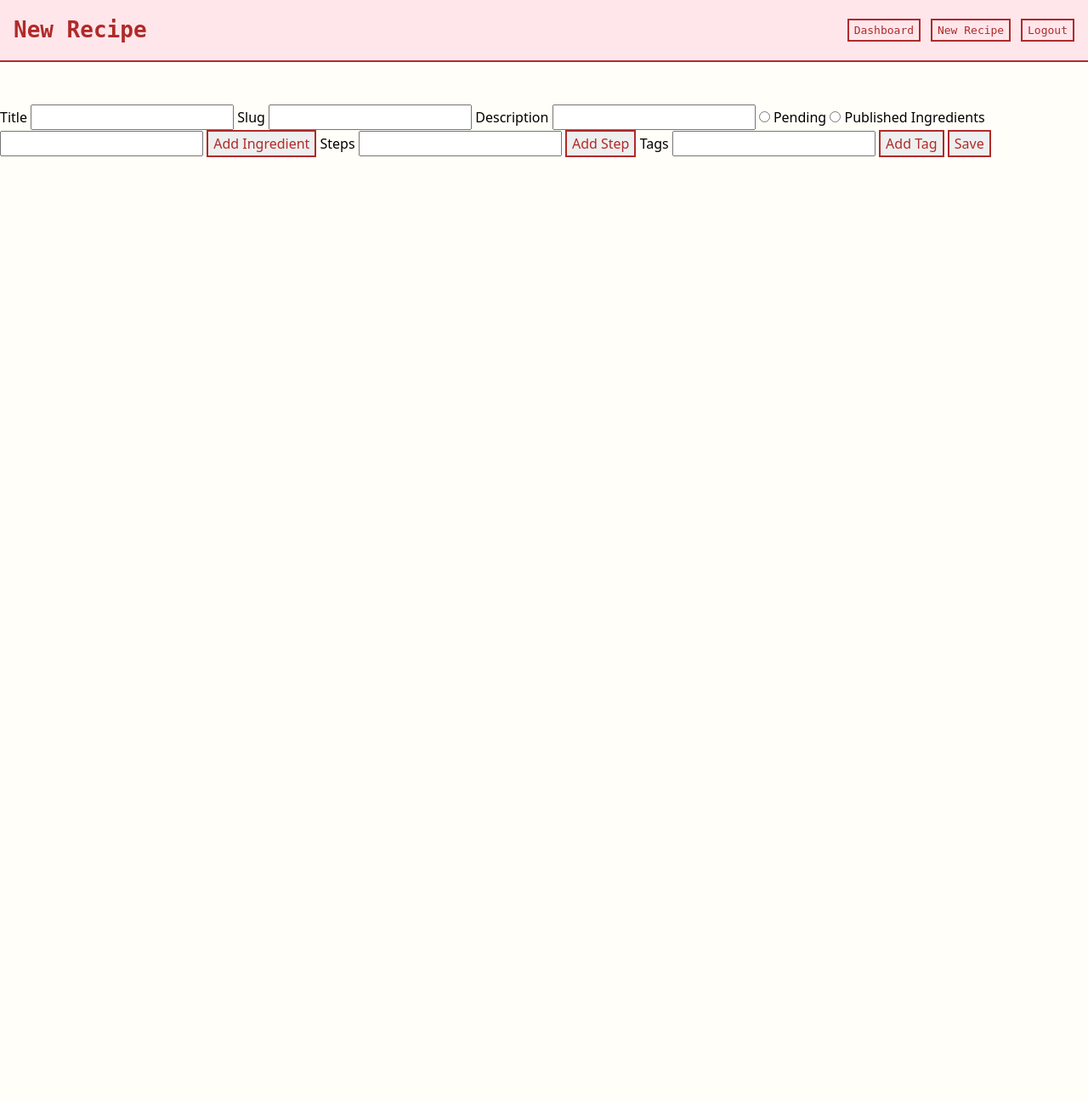
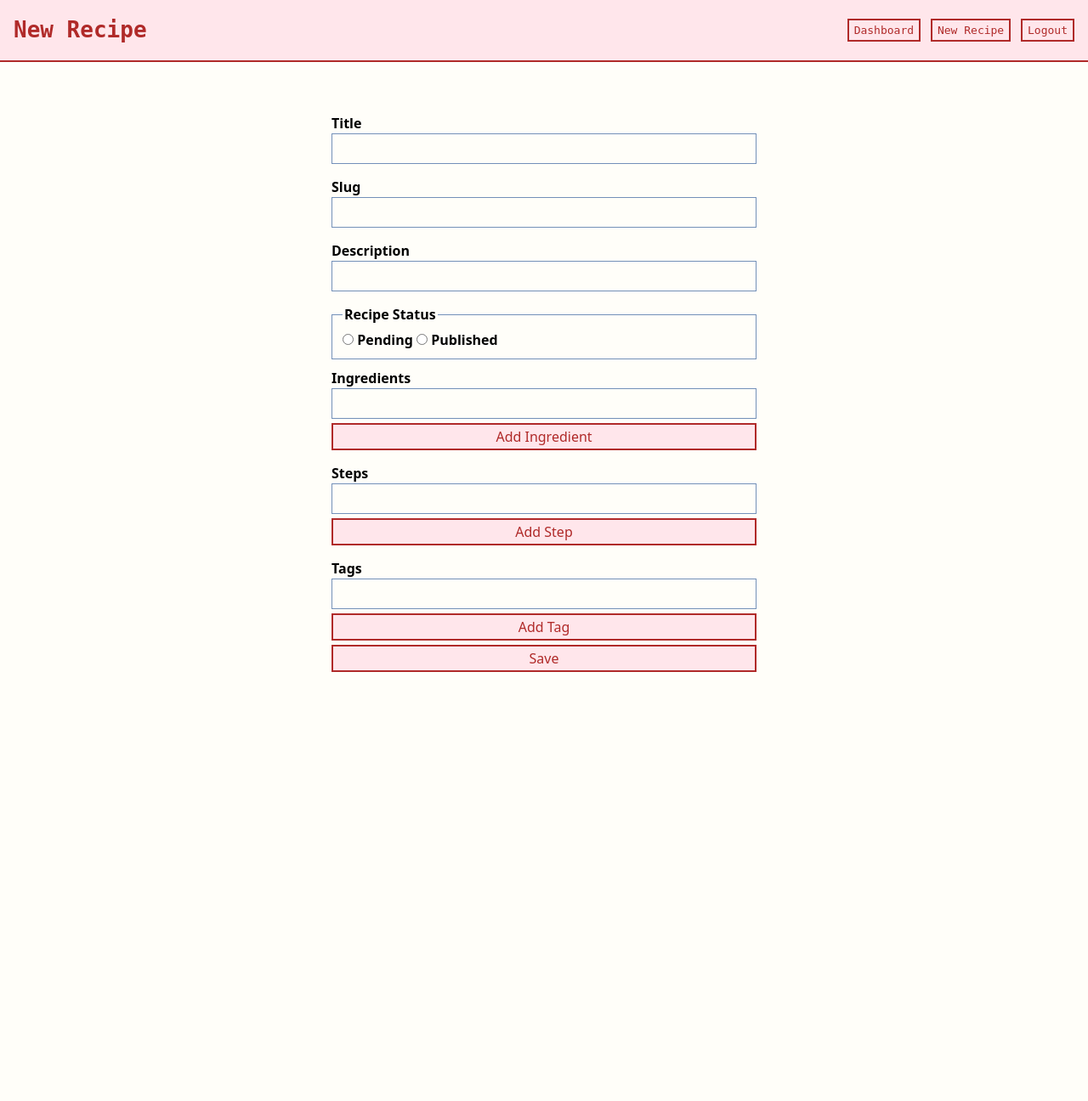
Before and after one commit to NatashaMitchko/cookbook, a Flask app: page /admin/recipe/new/ in a window 1280 px wide. Shown: the whole page at 85% size. Before the commit the page ends 185 px from the top, so only its background shows below. Run offline with Flask 3, Linux system fonts and the light colour scheme; the visitor is signed in with stand-in values (Sample User, id 1); parts of the project's set-up code (start-up, migrations or seed data) failed here and were passed over; some libraries are stand-ins or nearby versions.

Commit message:
fix scan issue, fix login_required, add backups

```diff
--- a/services/web/app/blueprints/admin/routes.py
+++ b/services/web/app/blueprints/admin/routes.py
@@ -1,4 +1,8 @@
-from flask import Blueprint, render_template, redirect, url_for, flash
+from io import BytesIO
+import json
+from datetime import datetime
+
+from flask import Blueprint, render_template, redirect, url_for, send_file
 
 from flask_login import login_required
 from app.model.recipe import (
@@ -6,21 +10,16 @@ from app.model.recipe import (
     Recipe,
     PublishStatus,
     get_recipe_json,
+    get_all_json_recipies,
     get_all_recipes,
+    delete_recipe,
 )
 
 admin_bp = Blueprint("admin_bp", __name__, template_folder="templates")
 
 
 @admin_bp.route("/")
-@login_required
 def index():
-    """
-    Add new recipe button
-    List with pending recipies for preview w/ preview and edit button
-    List of published recipies w/ edit button
-    Button to generate backup
-    """
     recipes = get_all_recipes()
     return render_template("admin_index.html", title="Admin Dashboard", recipes=recipes)
 
@@ -52,7 +51,7 @@ def recipe():
             ),
         )
         r.save()
-        return redirect(url_for("admin_bp.preview_recipe", slug=r.slug))
+        return redirect(url_for("admin_bp.index", slug=r.slug))
     return render_template("new_recipe.html", title="New Recipe", edit=False, form=form)
 
 
@@ -84,17 +83,37 @@ def edit_recipe(slug):
             ),
         )
         r.save()
-        return redirect(url_for("admin_bp.preview_recipe", slug=r.slug))
+        return redirect(url_for("admin_bp.index", slug=r.slug))
     return render_template("new_recipe.html", title="Edit Recipe", edit=True, form=form)
+
+
+@admin_bp.route("/download")
+@login_required
+def download():
+    date = datetime.today().strftime("%Y-%m-%d")
+    filename = f"{date}-recipe-download.json"
+    recipes = get_all_json_recipies()
+    byte_obj = BytesIO()
+    for r in recipes:
+        byte_obj.write(json.dumps(r).encode())
+        byte_obj.write(b"\n")
+    byte_obj.seek(0)
+    return send_file(
+        byte_obj,
+        download_name=filename,
+        mimetype="application/json",
+        as_attachment=True,
+    )
+
+
+@admin_bp.route("/delete/<slug>")
+@login_required
+@login_required
+def delete(slug):
+    delete_recipe(slug)
 
 
 @admin_bp.route("/preview/<slug>/")
 @login_required
 def preview_recipe(slug):
     return get_recipe_json(slug)
-
-
-@admin_bp.route("/backup/")
-# @login_required
-def generate_backup():
-    pass
--- a/services/web/app/blueprints/admin/templates/admin_index.html
+++ b/services/web/app/blueprints/admin/templates/admin_index.html
@@ -16,6 +16,7 @@
     </thead>
     <tbody>
       {% for r in recipes %}
+      <tr>
       <td>{{ r.title }}</td>
       <td>
         {% if r.status.name == 'PUBLISHED' %}
@@ -68,4 +69,6 @@
     $('#admin-table').DataTable();
   });
 </script>
+
+
 {% endblock %}
--- a/services/web/app/blueprints/admin/templates/new_recipe.html
+++ b/services/web/app/blueprints/admin/templates/new_recipe.html
@@ -2,7 +2,7 @@
 
 {% block content %}
 <div>
-  <form method="POST" action="" novalidate>
+  <form method="POST" action="" novalidate class="form">
     {{ form.hidden_tag() }}
 
       {{ form.title.label(class_="form-label") }}
@@ -17,11 +17,13 @@
 
       {{ form.description.label(class_="form-label") }}
       {{ form.description(class_="form-control") }}
-
+      <fieldset>
+        <legend>Recipe Status</legend>
       {% for subfield in form.status %}
         {{ subfield(class_="form-check-input") }}
         {{ subfield.label(class_="form-check-label") }}
       {% endfor %}
+      </fieldset>
 
 
     <!-- ingredients  -->
--- a/services/web/app/model/recipe.py
+++ b/services/web/app/model/recipe.py
@@ -86,15 +86,25 @@ def get_recipe_json(slug) -> dict:
     return json.loads(recipe_str)
 
 def get_all_recipes() -> List[Recipe]:
+    res = []
+    for key in redis_client.scan_iter(match="recipe:*"):
+        data = redis_client.get(key)
+        r_dict = json.loads(data.decode("utf-8"))
+        r = get_recipe_object(r_dict)
+        res.append(r)
+    return res
+
+def get_all_json_recipies() -> str:
     _, keys = redis_client.scan(match="recipe:*")
     data = redis_client.mget(keys)
     res = []
     for d in data:
         r_dict = json.loads(d.decode("utf-8"))
-        r = get_recipe_object(r_dict)
-        res.append(r)
+        res.append(r_dict)
     return res
 
+def delete_recipe(slug) -> bool:
+    redis_client.delete(f"recipe:{slug}")
 
 def get_recipe_slugs():
     _, keys = redis_client.scan(match="recipe:*")
--- a/services/web/app/static/styles.css
+++ b/services/web/app/static/styles.css
@@ -41,6 +41,7 @@ body {
     --redwood: #b02a29;
     --macadamia: #f6f0d8;
     --offwhite: #fffef9;
+    --blush: #ffe6eb;
     --blue: #113047;
     --light-blue: #7390b9;
 
@@ -139,8 +140,47 @@ a {
     border-radius: 9999px;
     display: inline-block;
     color: var(--offwhite);
-    padding: 3px 7px;
+    padding: 1px 10px;
     font-size: 14px;
+}
+
+.form {
+    display: flex;
+    flex-direction: column;
+    width: 500px;
+    margin: 0 auto;
+}
+
+fieldset {
+    margin-top: 10px;
+    border: 1px solid var(--light-blue);
+}
+
+.form label,
+.form legend {
+    margin-top: 10px;
+    font-weight: 700;
+}
+
+.form input[type="text"] {
+    margin-bottom: 5px;
+    background: var(--offwhite);
+    border: 1px solid var(--light-blue);
+    padding: 5px 10px;
+}
+
+.form input[type="text"]:focus {
+    outline-color: var(--blue);
+}
+
+.form input[type="submit"] {
+    background: var(--blush);
+    margin-bottom: 5px;
+    cursor: pointer;
+}
+
+.form input[type="submit"]:hover {
+    background: var(--blue);
 }
 
 @media (min-width: 768px) {
--- a/services/web/app/templates/base.html
+++ b/services/web/app/templates/base.html
@@ -12,21 +12,18 @@
   <body>
     <header class="header">
       <h1>{{ title }}</h1>
-      <!-- {% if current_user.is_authenticated %}
-      <a href="{{ url_for('auth_bp.logout') }}">Logout</a>
-      {% else %}
-      <a href="{{ url_for('auth_bp.login') }}">Login</a>
-      <a href="{{ url_for('auth_bp.register') }}">Admin Register</a>
-      {% endif %} -->
       <nav>
         {% if request.url_rule.endpoint != "admin_bp.index" %}
         <a class="btn" href="{{ url_for('admin_bp.index')}}">Dashboard</a>
         {% else %}
         <a class="btn" href="{{ url_for('recipe_bp.index')}}">Cookbook Home</a>
+        <a class="btn" href="{{ url_for('admin_bp.download')}}">Download</a>
         {% endif %}
         <a class="btn" href="{{ url_for('admin_bp.recipe') }}">New Recipe</a>
         {% if current_user.is_authenticated %}
         <a class="btn" href="{{ url_for('auth_bp.logout') }}">Logout</a>
+        {% else %}
+        <a class="btn" href="{{ url_for('auth_bp.login') }}">Login</a>
         {% endif %}
       </nav>
     </header>
```
Also changed, not shown: backups/2024-09-17-recipe-download.json (added, +9 -0 lines).
